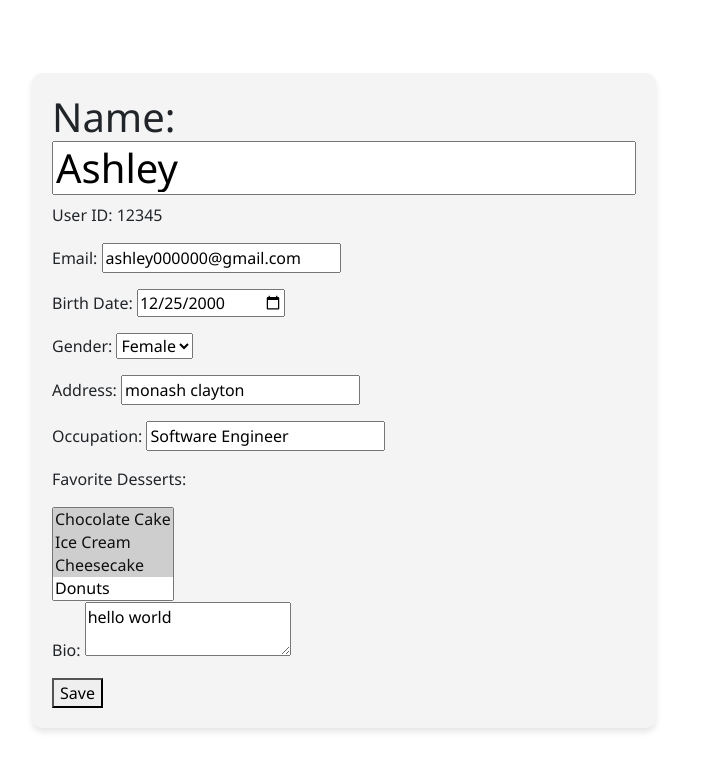
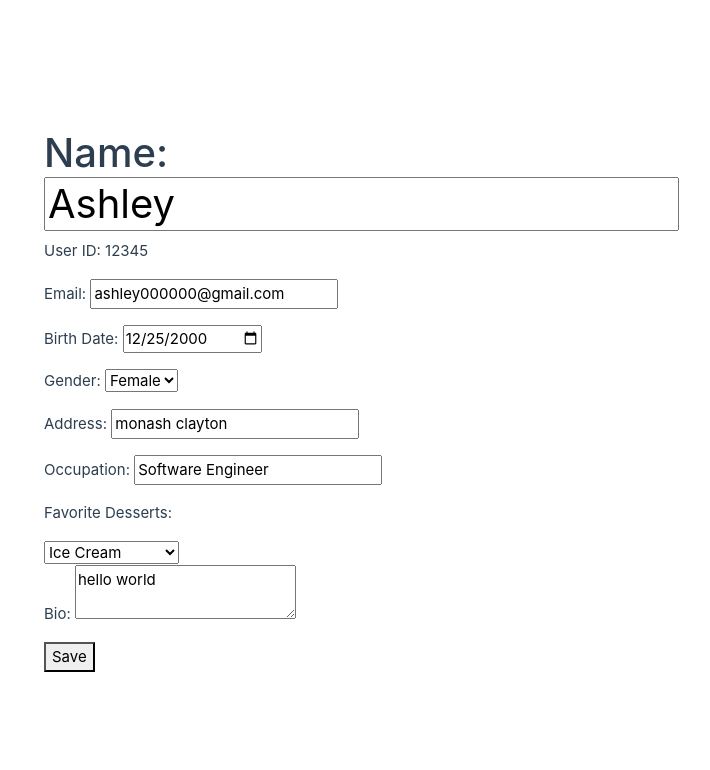
Before and after one commit to jzhu0106/Assignment5032Jianqin, a Vue app in the folder vue-project/: page / in a window 1280 px wide. Both pictures are taken after a click on the button "Edit". Shown: the top 770 px of the page, without its empty margins (0-710 px from the left). Built offline with nearby package versions, Linux system fonts and the light colour scheme.

Commit message:
add validation

```diff
--- a/vue-project/src/assets/json/UserProfile.json
+++ b/vue-project/src/assets/json/UserProfile.json
@@ -7,7 +7,7 @@
   "gender": "Female",
   "address": "monash clayton",
   "occupation": "Software Engineer",
-  "favoriteDesserts": ["Chocolate Cake", "Ice Cream", "Cheesecake"],
+  "favoriteDesserts": "Ice Cream",
   "bio": "hello world"
 }
 ]
--- a/vue-project/src/components/Profile.vue
+++ b/vue-project/src/components/Profile.vue
@@ -1,68 +1,117 @@
 <template>
   <div class="container">
+    <div v-if="!isEditing">
       <h1>
         Name:
-      <input v-if="isEditing" v-model="userProfile.name" />
-      <span v-else>{{ userProfile.name }}</span>
+        <span>{{ userProfile.name }}</span>
       </h1>
 
       <p>User ID: {{ userProfile.userId }}</p>
 
       <p>
         Email:
-      <input v-if="isEditing" v-model="userProfile.email" />
-      <span v-else>{{ userProfile.email }}</span>
+        <span>{{ userProfile.email }}</span>
       </p>
 
       <p>
         Birth Date:
-      <input v-if="isEditing" v-model="userProfile.birthDate" type="date" />
-      <span v-else>{{ userProfile.birthDate }}</span>
+        <span>{{ userProfile.birthDate }}</span>
       </p>
 
       <p>
         Gender:
-      <select v-if="isEditing" v-model="userProfile.gender">
-        <option value="Male">Male</option>
-        <option value="Female">Female</option>
-      </select>
-      <span v-else>{{ userProfile.gender }}</span>
+        <span>{{ userProfile.gender }}</span>
       </p>
 
       <p>
         Address:
-      <input v-if="isEditing" v-model="userProfile.address" />
-      <span v-else>{{ userProfile.address }}</span>
+        <span>{{ userProfile.address }}</span>
       </p>
 
       <p>
         Occupation:
-      <input v-if="isEditing" v-model="userProfile.occupation" />
-      <span v-else>{{ userProfile.occupation }}</span>
+        <span>{{ userProfile.occupation }}</span>
       </p>
 
       <div>
         <p>Favorite Desserts:</p>
-<select v-if="isEditing" v-model="userProfile.favoriteDesserts" multiple>
+        <span>{{ userProfile.favoriteDesserts }}</span>
+      </div>
+
+      <p>
+        Bio:
+        <span>{{ userProfile.bio }}</span>
+      </p>
+
+      <button @click="editProfile">Edit</button>
+    </div>
+
+    <div v-else>
+      <h1>
+        Name:
+        <input v-model="userProfile.name"
+         @blur="() => validateName(true)"
+         @input="() => validateName(false)"
+        />
+        <div v-if="errors.name" class="text-danger">{{ errors.name }}</div>
+      </h1>
+
+      <p>User ID: {{ userProfile.userId }}</p>
+
+      <p>
+        Email:
+        <input v-model="userProfile.email"
+         @blur="() => validateEmail(true)"
+         @input="() => validateEmail(false)"
+        />
+        <div v-if="errors.email" class="text-danger">{{ errors.email }}</div>
+      </p>
+
+      <p>
+        Birth Date:
+        <input v-model="userProfile.birthDate" type="date" />
+      </p>
+
+      <p>
+        Gender:
+        <select v-model="userProfile.gender">
+          <option value="Male">Male</option>
+          <option value="Female">Female</option>
+          <option value="other">Other</option>
+        </select>
+      </p>
+
+      <p>
+        Address:
+        <input v-model="userProfile.address" />
+      </p>
+
+      <p>
+        Occupation:
+        <input v-model="userProfile.occupation" />
+      </p>
+
+      <div>
+        <p>Favorite Desserts:</p>
+        <select v-model="userProfile.favoriteDesserts">
           <option value="Chocolate Cake">Chocolate Cake</option>
           <option value="Ice Cream">Ice Cream</option>
           <option value="Cheesecake">Cheesecake</option>
           <option value="Donuts">Donuts</option>
           <option value="Brownies">Brownies</option>
         </select>
-<span v-else>{{ userProfile.favoriteDesserts.join(', ') }}</span>
       </div>
-
 
       <p>
         Bio:
-      <textarea v-if="isEditing" v-model="userProfile.bio"></textarea>
-      <span v-else>{{ userProfile.bio }}</span>
+        <textarea v-model="userProfile.bio"></textarea>
       </p>
-    <button @click="editProfile" v-if="!isEditing">Edit</button>
-    <button @click="saveProfile" v-if="isEditing">Save</button>
+
+      <button @click="saveProfile">Save</button>
+    </div>
   </div>
 </template>
+
 
 <script setup>
 import profile from "../assets/json/UserProfile.json";
@@ -80,14 +129,65 @@ const editProfile = () => {
   isEditing.value = true;
 };
 
+// const saveProfile = () => {
+//   localStorage.setItem("userProfile", JSON.stringify(userProfile.value));
+//   isEditing.value = false;
+// };
+
 const saveProfile = () => {
+  validateName(true);
+  validateEmail(true);
+  if (!errors.value.name && !errors.value.email) {
     localStorage.setItem("userProfile", JSON.stringify(userProfile.value));
     isEditing.value = false;
+  }
 };
+
+
+const errors = ref({
+  name: null,
+  email: null,
+  birthDate: null,
+  gender: null,
+  address: null,
+  occupation: null,
+  favoriteDesserts: null,
+  bio: null,
+});
+
+
+const validateName = (blur) => {
+  if (userProfile.value.name.length < 5) {
+    if (blur) errors.value.name = "Name must be at least 5 characters";
+  } else {
+    errors.value.name = null;
+  }
+};
+
+const validateEmail = (blur) => {
+  const email = userProfile.value.email || "";
+  if (!email.endsWith("@gmail.com")) {
+    if (blur) errors.value.email = "Email must end with @gmail.com";
+  } else {
+    errors.value.email = null;
+  }
+};
+
+
+
+
 </script>
 
 <style scoped>
-.container {
+
+/* h1 {
+    text-align: center;
+    margin-top: 20px;
+    text-shadow: 4px 4px 8px rgba(0, 0, 0, 0.5);
+} */
+
+
+/* .container {
   font-family: "Segoe UI", Tahoma, Geneva, Verdana, sans-serif;
   max-width: 80vw;
   margin: 0 auto;
@@ -95,5 +195,5 @@ const saveProfile = () => {
   background-color: #f4f4f4;
   border-radius: 10px;
   box-shadow: 0 4px 6px rgba(0, 0, 0, 0.1);
-}
+} */
 </style>
--- a/vue-project/src/main.js
+++ b/vue-project/src/main.js
@@ -1,5 +1,8 @@
+import 'bootstrap/dist/css/bootstrap.min.css'
+
 import './assets/main.css'
-import 'bootstrap/dist/css/bootstrap.min.css'
+
+// import './style.css'
 
 import { createApp } from 'vue'
 import App from './App.vue'
```
Lines whose indentation alone changed are shown as unchanged.
